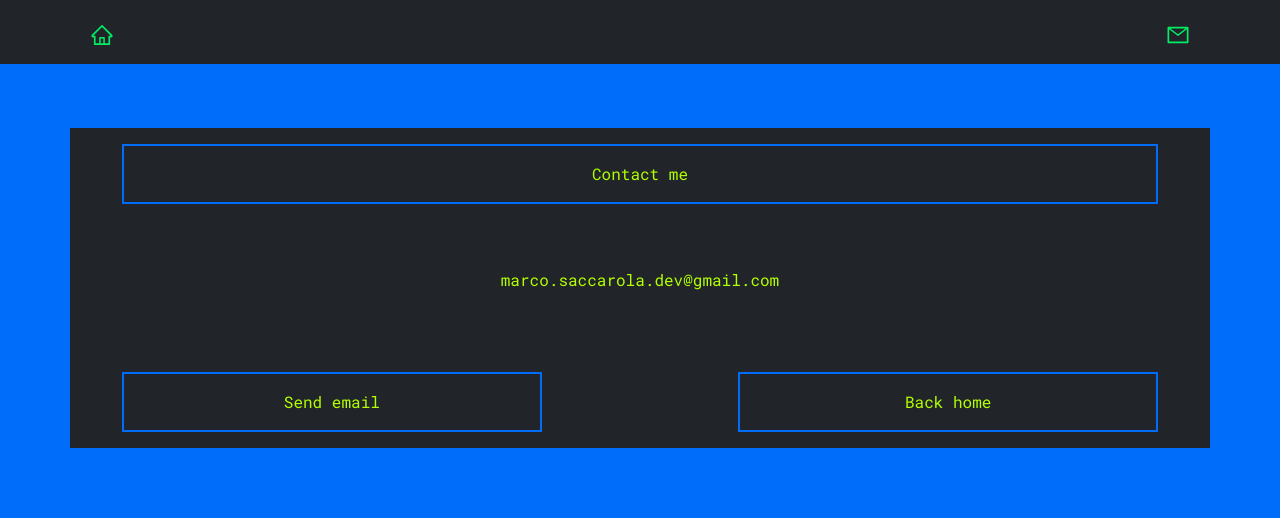
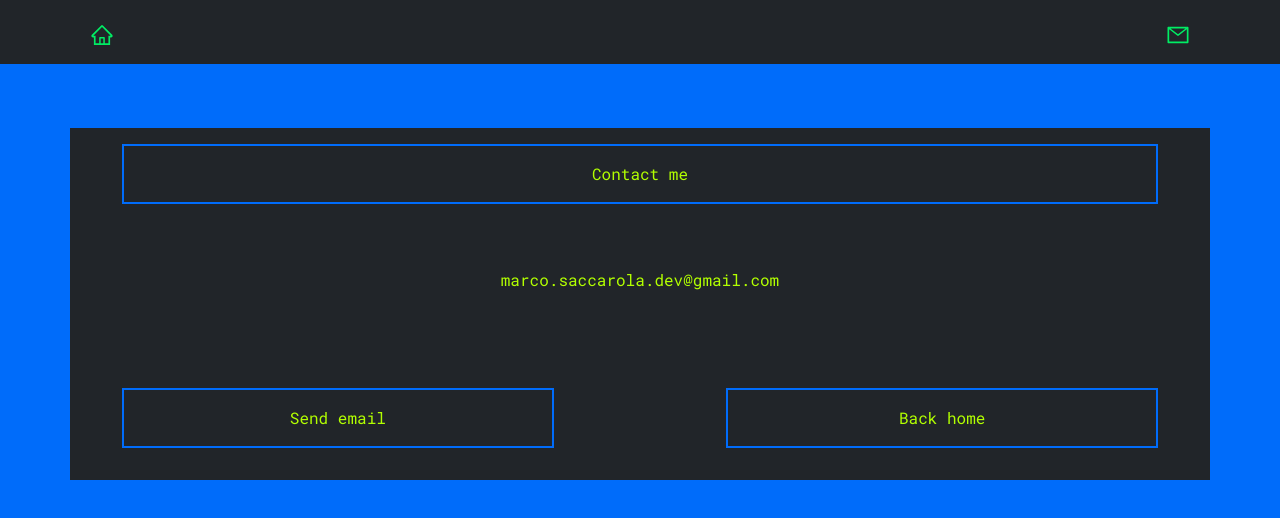
Before and after one commit to marcosaccarola/Portfolio, a React (Create React App) app: page / in a window 1280 px wide. Both pictures are taken after a click on the button 1178 px from the left and 32 px from the top of the page. Shown: the top 518 px of the page. Built offline with nearby package versions, Linux system fonts and the light colour scheme.

Commit message:
debugging deployment

```diff
--- a/src/components/205-AboutMe.jsx
+++ b/src/components/205-AboutMe.jsx
@@ -48,13 +48,13 @@ const Myself=({setIndex})=>{
                 </Row>
                 <Row className='mx-3 py-3 mt-5' >
                     <Col md={5}>
-                        <Row className='py-3 border-blue justify-content-center' onClick={()=>setIndex('ContactMe')}>
+                        <Row className='my-3 py-3 border-blue justify-content-center' onClick={()=>setIndex('ContactMe')}>
                             Contact me
                         </Row>
                     </Col>
                     <Col md={2}></Col>
                     <Col md={5}>
-                        <Row className='py-3 border-blue justify-content-center' onClick={()=>setIndex('Menu')}>
+                        <Row className='my-3 py-3 border-blue justify-content-center' onClick={()=>setIndex('Menu')}>
                             Back home
                         </Row>
                     </Col>
--- a/src/components/206-ContactMe.jsx
+++ b/src/components/206-ContactMe.jsx
@@ -13,7 +13,7 @@ const ContactMe=({setIndex})=>{
                 </Row>
                 <Row className='mx-3 py-3 mt-5' >
                     <Col md={5}>
-                        <Row className='me-auto py-3 border-blue justify-content-center'>
+                        <Row className='my-3 py-3 border-blue justify-content-center'>
                             <a href='mailto:marco.saccarola.dev@gmail.com' className='text-ultra-lime'>
                                 Send email
                             </a>
@@ -21,7 +21,7 @@ const ContactMe=({setIndex})=>{
                     </Col>
                     <Col md={2}></Col>
                     <Col md={5}>
-                        <Row className='ms-auto py-3 border-blue justify-content-center' onClick={()=>setIndex('Menu')}>
+                        <Row className='my-3 py-3 border-blue justify-content-center' onClick={()=>setIndex('Menu')}>
                             Back home
                         </Row>
                     </Col>
```
